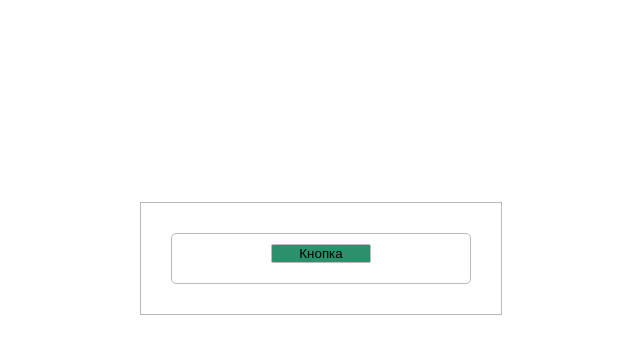
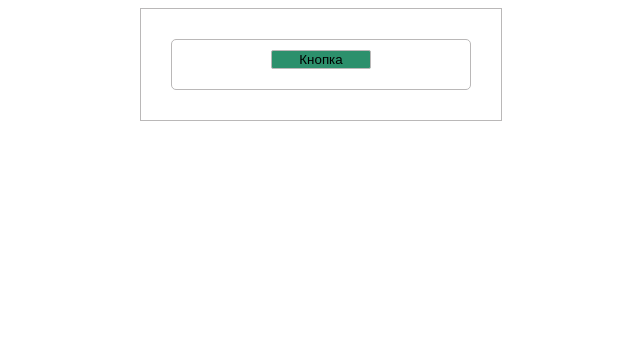
Before and after one commit to Irina-Khaustova/hw-ahj-animation3, a website built with webpack: page src/index.html in a window 1280 px wide. Shown: the whole page, without its empty margins (319-959 px from the left). Built offline with nearby package versions, Linux system fonts and the light colour scheme.

Commit message:
version2

```diff
--- a/src/css/style.css
+++ b/src/css/style.css
@@ -2,7 +2,7 @@ body {
   position: relative;
   display: flex;
   justify-content: center;
-  align-items: center;
+  align-items: flex-start;
   height: 500px;
 }
 
@@ -10,7 +10,7 @@ body {
   position: relative;
   width: 300px;
   display: flex;
-  justify-content: center;
+  justify-content: flex-start;
   align-items: center;
   border: 1px solid rgb(186, 184, 184);;
   flex-direction: column;
@@ -24,7 +24,7 @@ body {
   overflow: hidden;
   display: flex;
   justify-content: center;
-  align-items: center;
+  align-items: flex-start;
   flex-direction: column;
 }
 
```
Also changed, not shown: README.md.
